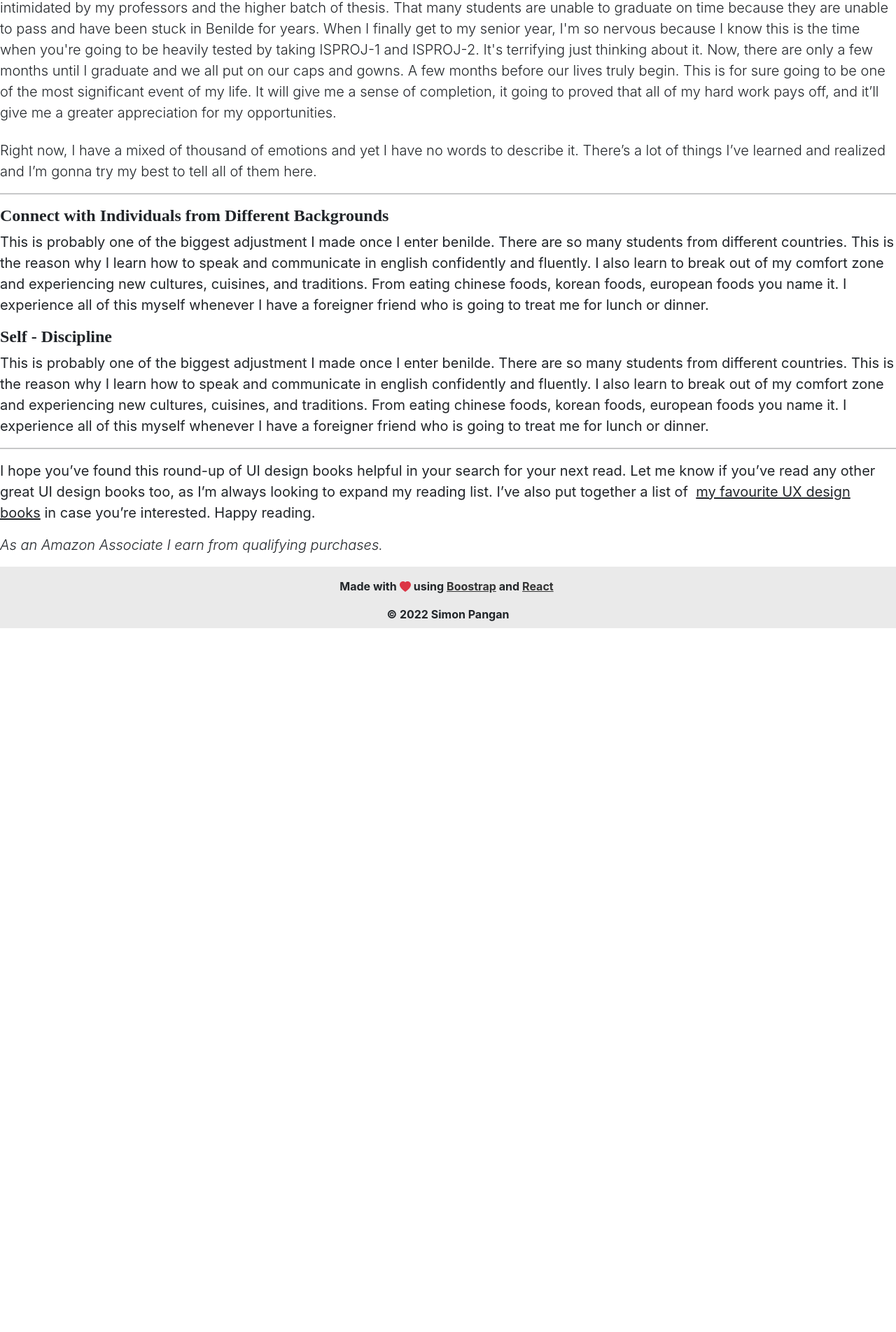
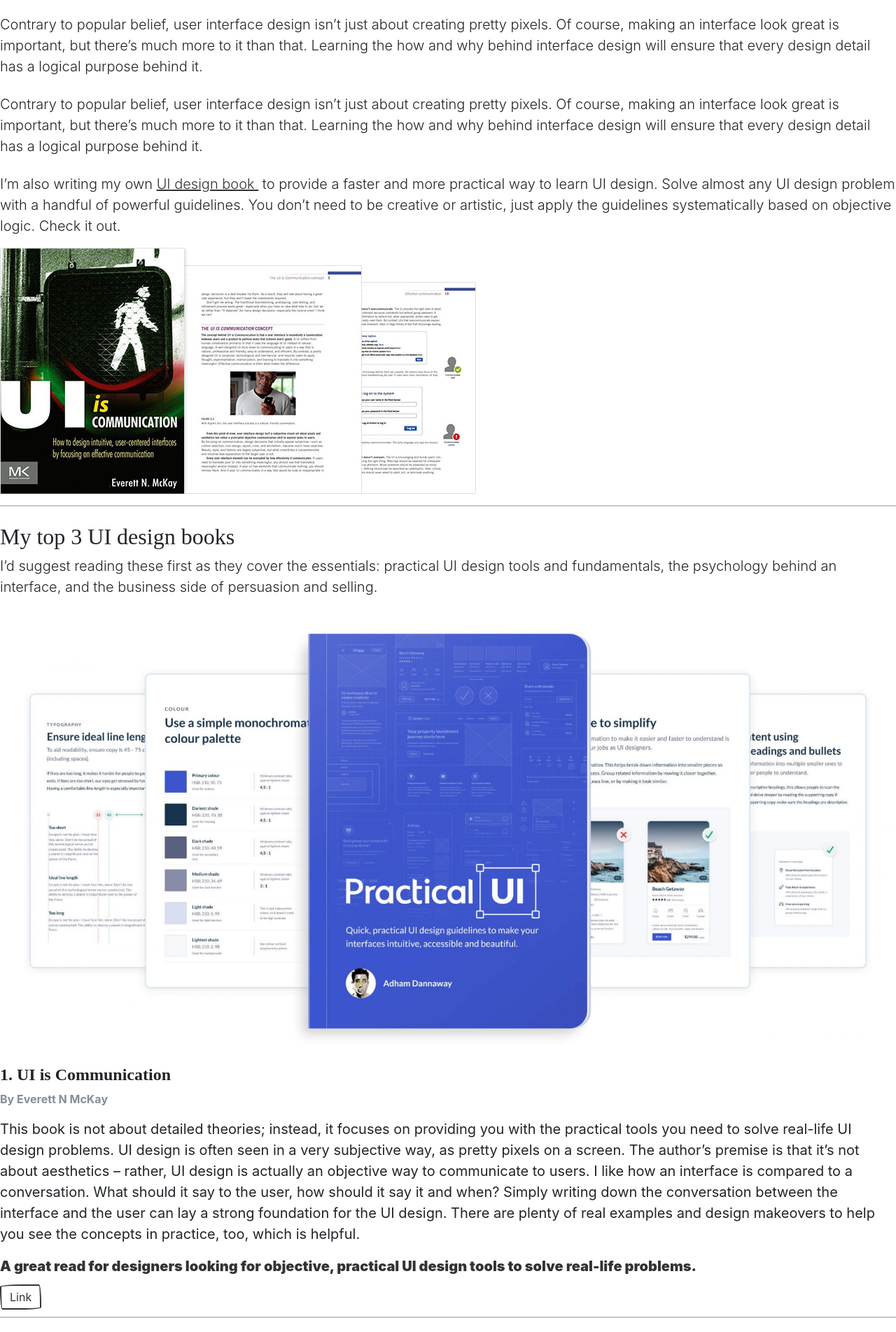
Before and after one commit to simonpangan/portfolio, a React (Vite) app: page /contentInfo in a window 1280 px wide. Shown: the part 178-2082 px from the top of the page at 70% size. Before the commit the page ends 1076 px from the top, so only its background shows below. Built offline with nearby package versions, Linux system fonts and the light colour scheme; a web font is replaced by a local one.

Commit message:
Update 3

```diff
--- a/src/App.tsx
+++ b/src/App.tsx
@@ -26,7 +26,7 @@
                 <Routes>
                     {routeComponents}
                     <Route path='/blogs/:title' element={<BlogContent />} />
-                        <Route path='/contentInfo' element={<BlogContentInfo />} />
+                    <Route path='/contentInfo' element={<BlogContentInfo />} />
                 </Routes>
             </div>
 
--- a/src/pages/Blog/BlogContentInfo.tsx
+++ b/src/pages/Blog/BlogContentInfo.tsx
@@ -7,19 +7,53 @@
 function BlogContentInfo() {
     return (
        <>
-           <p className="fs-5 fw-light mt-4">I cannot believe  that I am writing this blog as my graduation nears. Never did I think time would fly by so fast. I still remember my very first day in benilde, the INTERAKTIV 2018, where I got the opportunity to learn more about my blockmates, be oriented about the history of the institution and what I can expect in college. As a freshman, I always feel that senior year was a distant thought. I remember being intimidated by my professors and the higher batch of thesis. That many students are unable to graduate on time because they are unable to pass and have been stuck in Benilde for years. When I finally get to my senior year, I'm so nervous because I know this is the time when you're going to be heavily tested by taking ISPROJ-1 and ISPROJ-2. It's terrifying just thinking about it.  Now, there are only a few months until I graduate and we all put on our caps and gowns. A few months before our lives truly begin. This is for sure going to be one of the most significant event of my life. It will give me a sense of completion, it going to proved that all of my hard work pays off, and it’ll give me a greater appreciation for my opportunities.</p>
-           <p className="fs-5 fw-light mt-4">Right now, I have a mixed of thousand of emotions and yet I have no words to describe it.
-               There’s a lot of things I’ve learned and realized and I’m gonna try my best to tell all of them here.
-           </p>
-
+           <p className="fs-5 fw-light mt-4">Contrary to popular belief, user interface design isn’t just about
+               creating pretty pixels. Of course, making an interface look great is important, but there’s much more to
+               it than that. Learning the how and why behind interface design will ensure that every design detail has
+               a logical purpose behind it.</p>
+           <p className="fs-5 fw-light mt-4">Contrary to popular belief, user interface design isn’t just about
+               creating pretty pixels. Of course, making an interface look great is important, but there’s much more to
+               it than that. Learning the how and why behind interface design will ensure that every design detail has
+               a logical purpose behind it.</p>
+           <p className="fs-5 fw-light mt-4">Contrary to popular belief, user interface design isn’t just about
+               creating pretty pixels. Of course, making an interface look great is important, but there’s much more to
+               it than that. Learning the how and why behind interface design will ensure that every design detail has
+               a logical purpose behind it.</p>
+           <p className="fs-5 fw-light mt-4">
+               I’m also writing my own <a href="#">UI design book&nbsp;</a>
+               &nbsp;to
+               provide a faster and more practical way to learn UI design. Solve almost any UI design problem with a
+               handful of powerful guidelines. You don’t need to be creative or artistic, just apply the guidelines
+               systematically based on objective logic. Check it out.</p>
+           <img className="img-fluid" src={ui1} />
            <hr/>
+           <h2 className="mt-4">My top 3 UI design books</h2>
+           <p className="fs-5 fw-light mt-2">I’d suggest reading these first as they cover the essentials:
+               practical UI design tools and fundamentals, the psychology behind an interface, and the business
+               side of persuasion and selling.</p>
            <div>
-               <h3 className="fs-4 fw-semibold mt-3">Connect with Individuals from Different Backgrounds</h3>
-               <p className="fs-5 fw-normal">This is probably one of the biggest adjustment I made once I enter benilde. There are so many students from different countries. This is the reason why I learn how to speak and communicate  in english confidently and fluently. I also learn to break out of my comfort zone and experiencing new cultures, cuisines, and traditions. From eating chinese foods, korean foods, european foods you name it. I experience all of this myself whenever I have a foreigner friend who is going to treat me for lunch or dinner.</p>
-           </div>
-           <div>
-               <h3 className="fs-4 fw-semibold mt-3">Self - Discipline</h3>
-               <p className="fs-5 fw-normal">This is probably one of the biggest adjustment I made once I enter benilde. There are so many students from different countries. This is the reason why I learn how to speak and communicate  in english confidently and fluently. I also learn to break out of my comfort zone and experiencing new cultures, cuisines, and traditions. From eating chinese foods, korean foods, european foods you name it. I experience all of this myself whenever I have a foreigner friend who is going to treat me for lunch or dinner.</p>
+               <img className="img-fluid" src={ui2} />
+               <h3 className="fs-4 fw-semibold mt-3">1. UI is Communication</h3>
+               <p className="text-muted">By Everett N McKay</p>
+               <p className="fs-5 fw-normal">This book is not about detailed theories; instead, it focuses on
+                   providing you with the practical tools you need to solve real-life UI design problems. UI
+                   design
+                   is often seen in a very subjective way, as pretty pixels on a screen. The author’s premise
+                   is
+                   that it’s not about aesthetics – rather, UI design is actually an objective way to
+                   communicate
+                   to users. I like how an interface is compared to a conversation. What should it say to the
+                   user,
+                   how should it say it and when? Simply writing down the conversation between the interface
+                   and
+                   the user can lay a strong foundation for the UI design. There are plenty of real examples
+                   and
+                   design makeovers to help you see the concepts in practice, too, which is helpful.</p>
+               <p className="fs-5 fw-bolder text-primary">
+                   A great read for designers looking for objective, practical UI design tools to solve real-life
+                   problems.
+               </p>
+               <a className="btn btn-outline-primary d-block d-md-inline" href="#">Link </a>
            </div>
            <hr/>
            <p className="fs-5 fw-lighter">I hope you’ve found this round-up of UI design books helpful in your
```
Also changed, not shown: src/pages/Blog/Article.ts (+34 -1 lines).
